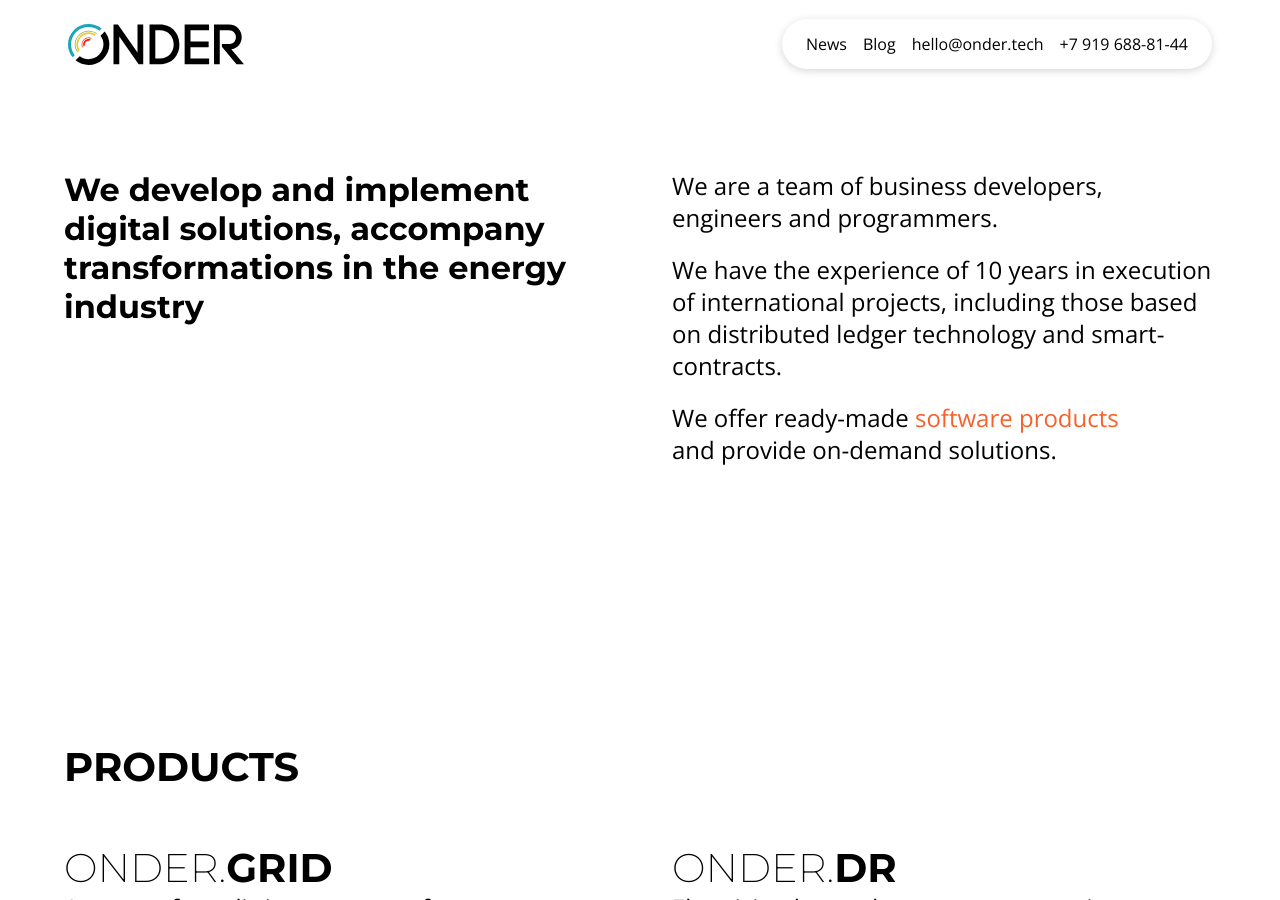
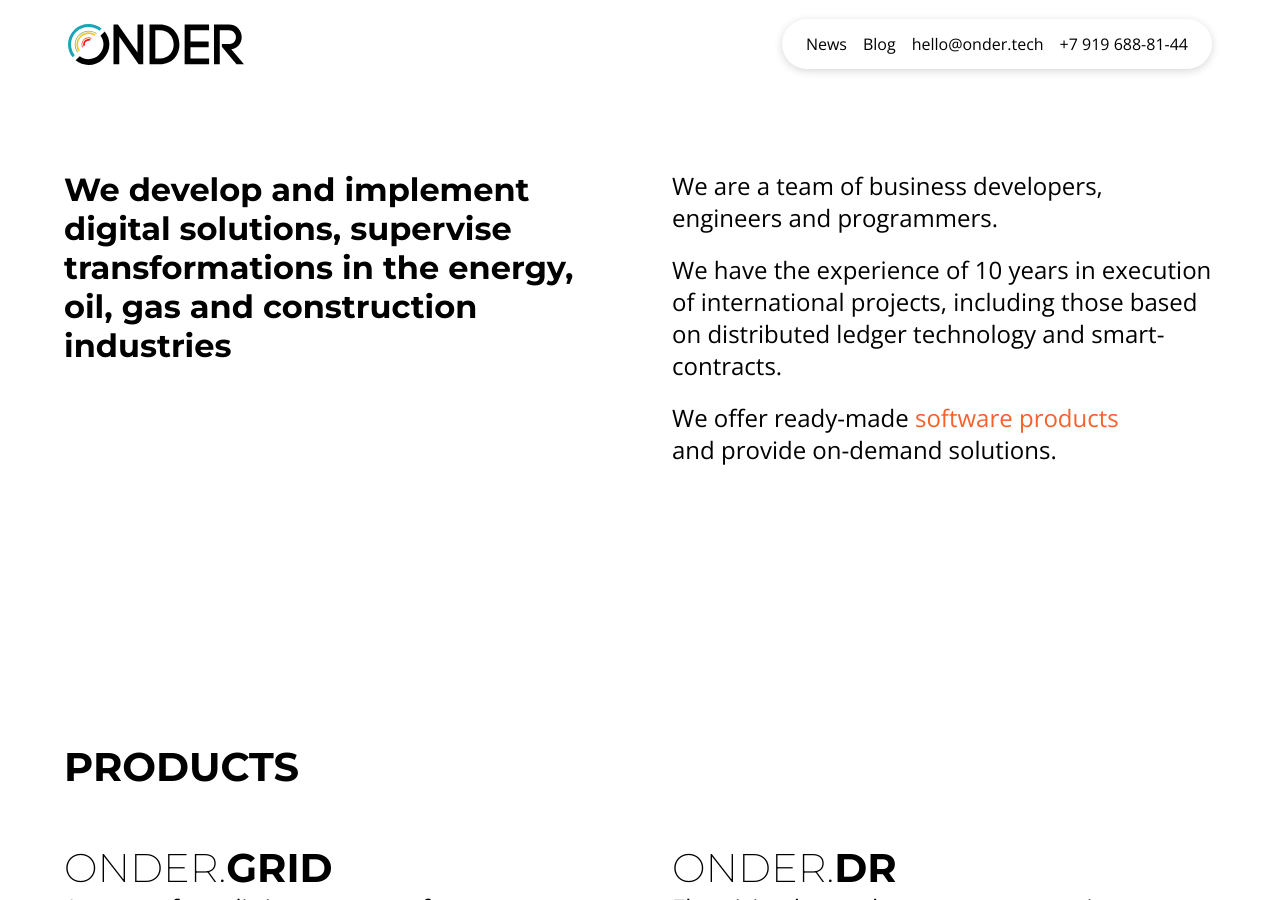
Before and after one commit to timac11/onder-site, a Jekyll site: the page built from en.html, in a window 1280 px wide and 900 px high. Built offline with Jekyll 4.4.1, drawn with Linux system fonts in a browser that asks for light colours; some of the changed lines change nothing that is shown.

Commit message:
minor fix eng version

```diff
--- a/_includes/hero.html
+++ b/_includes/hero.html
@@ -1,4 +1,4 @@
-{% assign title = "We develop and implement digital solutions, accompany transformations in the energy industry" %}
+{% assign title = "We develop and implement digital solutions, supervise transformations in the energy, oil, gas and construction industries" %}
 {% if page.lang == "ru" %}
 {% assign title = "Разрабатываем и внедряем цифровые решения, сопровождаем преобразования в энергетике и промышленности" %}
 {% endif %}
--- a/en.html
+++ b/en.html
@@ -1,7 +1,7 @@
 ---
     layout: default
     lang: en
-    title: We develop and implement digital solutions, supervise transformations in the energy, oil, gas and construction industries.
+    title: Onder - we develop and implement digital solutions, supervise transformations in the energy, oil, gas and construction industries.
     changeLangRedirect: "/"
     footerText: Get in Touch
 ---
```
